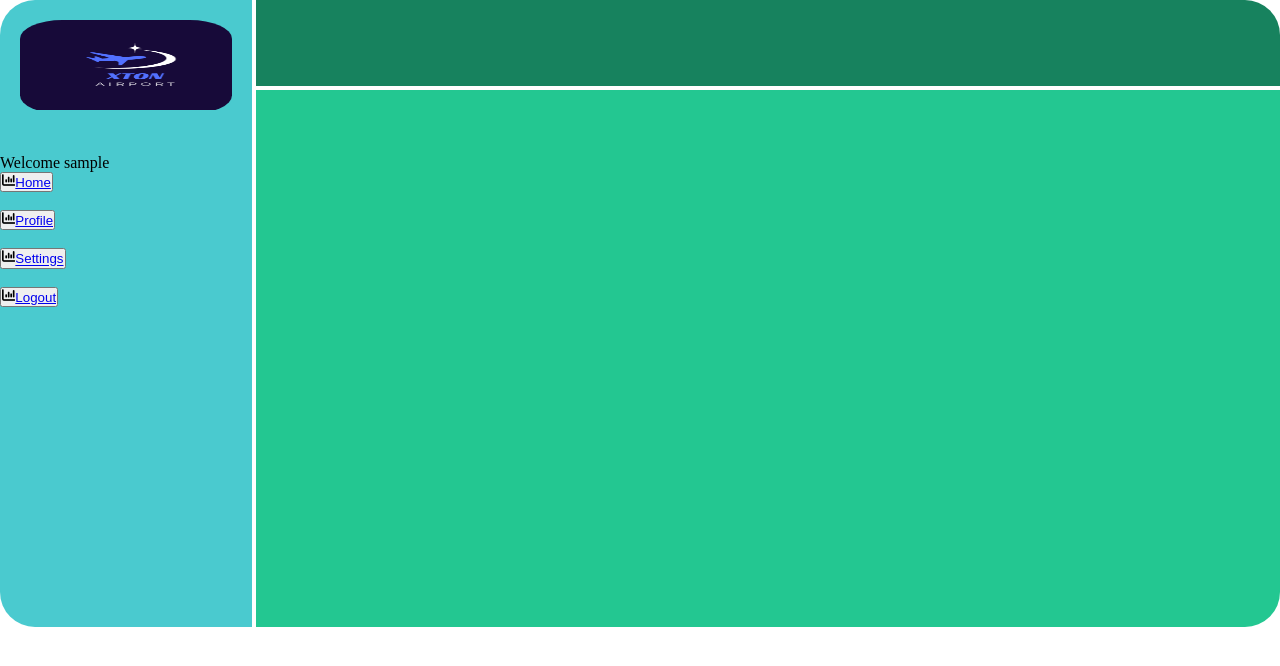
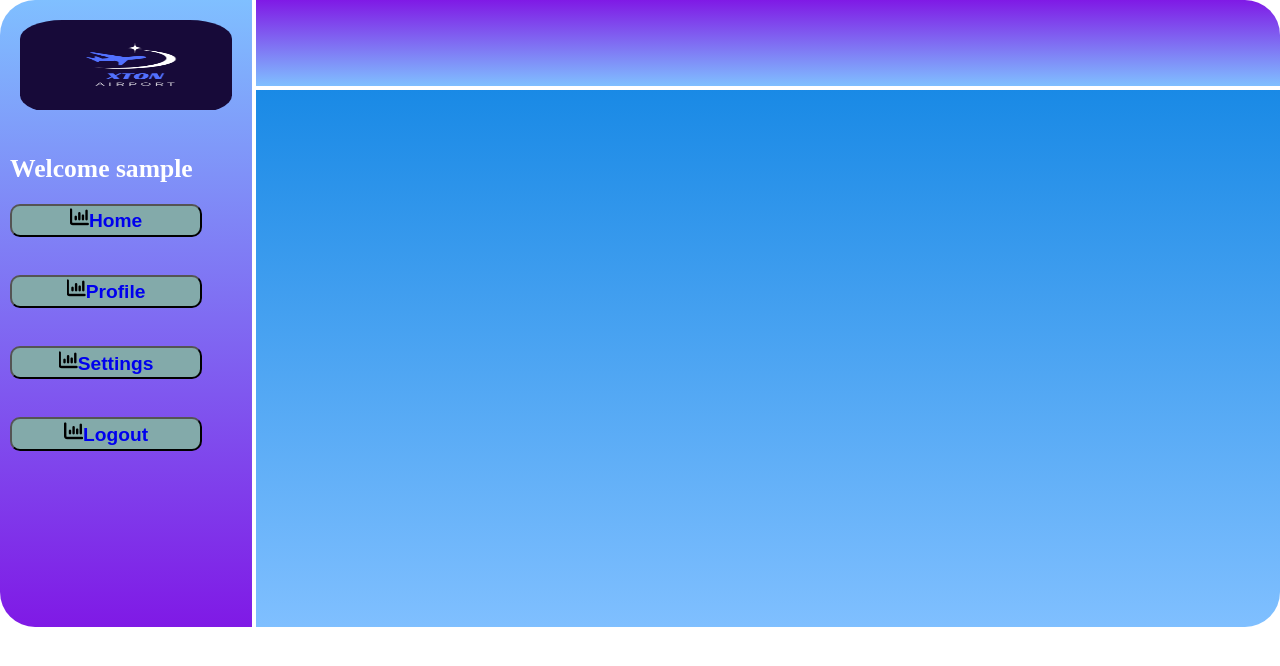
Before and after one commit to Shahriar-Utchas/XTON-Airport, a PHP site: page /Views/passengerHome.php in a window 1280 px wide. Shown: the top 666 px of the page. Run offline with PHP 8.4, Linux system fonts and the light colour scheme; the visitor is signed in with stand-in values (Sample User, id 1); data that the repository does not hold is empty.

Commit message:
Update passengerHome.css

```diff
--- a/CSS/passengerHome.css
+++ b/CSS/passengerHome.css
@@ -1,31 +1,31 @@
-*{
+* {
   margin: 0;
   padding: 0;
   box-sizing: border-box;
   overflow: hidden;
+  text-decoration: none;
 }
-.sidebar{
+.sidebar {
   height: 49vw;
   width: 20vw;
   float: left;
   position: sticky;
   top: 0px;
-    background-color: hsl(182, 58%, 55%);
+  background: linear-gradient(180deg, hsl(210, 100%, 75%), hsl(270, 80%, 50%));
   border: 10%;
   border-radius: 35px 0px 0px 35px;
   border-right: 4px solid white;
-
 }
-.navbar{
-    background-color: hsl(160, 70%, 30%);
+.navbar {
+  background: linear-gradient(180deg, hsl(270, 80%, 50%), hsl(210, 100%, 75%));
   height: 7vw;
   border-radius: 0px 35px 0px 0px;
   border-bottom: 4px solid white;
 }
-.content{
+.content {
   height: 42vw;
   border-radius: 0px 0px 35px 0px;
-    background-color: hsl(160, 70%, 46%);
+  background: linear-gradient(180deg, hsl(207, 80%, 50%), hsl(210, 100%, 75%));
 }
 #logo {
   margin: 20px;
@@ -35,14 +35,77 @@
 #logo img {
   width: 18vw;
   height: 7vw;
-
 }
-.profile_pic{
+.profile_pic {
   margin: 20px;
   border-radius: 60%;
 }
 
-.profile_pic img{
-    width: 18vw;
-    height: 7vw;
+.options button {
+  border-radius: 10px;
+  width: 15vw;
+  height: 2.6vw;
+  margin: 10px;
+  font-size: 1.5vw;
+  font-weight: bold;
+  background-color: hsl(180, 19%, 59%);
+  color: hsl(0, 0%, 0%);
+  transition: background-color 0.5s ease;
 }
+
+.options button:hover {
+  color: white;
+  background-color: hsl(207, 80%, 60%);
+  cursor: pointer;
+}
+.options button:active {
+  color: white;
+  background-color: hsl(207, 80%, 20%);
+  cursor: pointer;
+}
+.name {
+  font-size: 2vw;
+  font-weight: bold;
+  color: white;
+  margin: 10px;
+}
+
+.searchBar {
+  color: white;
+  display: flex;
+  justify-content: center;
+
+}
+.searchBar input {
+  text-align: center;
+  margin-left: 5vw;
+  border-radius: 18px;
+  width: 28vw;
+  height: 2.8vw;
+  background-color: rgb(238, 217, 217);
+  font-size: 1.4vw;
+}
+.search-icon {
+  position: relative;
+  right: 3vw;
+  top: 0.7vw;
+  color: black;
+}
+
+.navbar button{
+    border-radius: 10px;
+    width: 10vw;
+    height: 2.6vw;
+    font-size: 1.5vw;
+    font-weight: bold;
+    background-color: hsl(49, 77%, 48%);
+    color: hsl(0, 0%, 0%);
+    transition: background-color 0.5s ease;
+    pointer-events: none;
+    position: relative;
+    top: 2.3vw;
+    left: 2vw;
+}
+#out{
+    background-color: hsl(0, 100%, 65%);
+}
```
Lines whose indentation alone changed are shown as unchanged.
